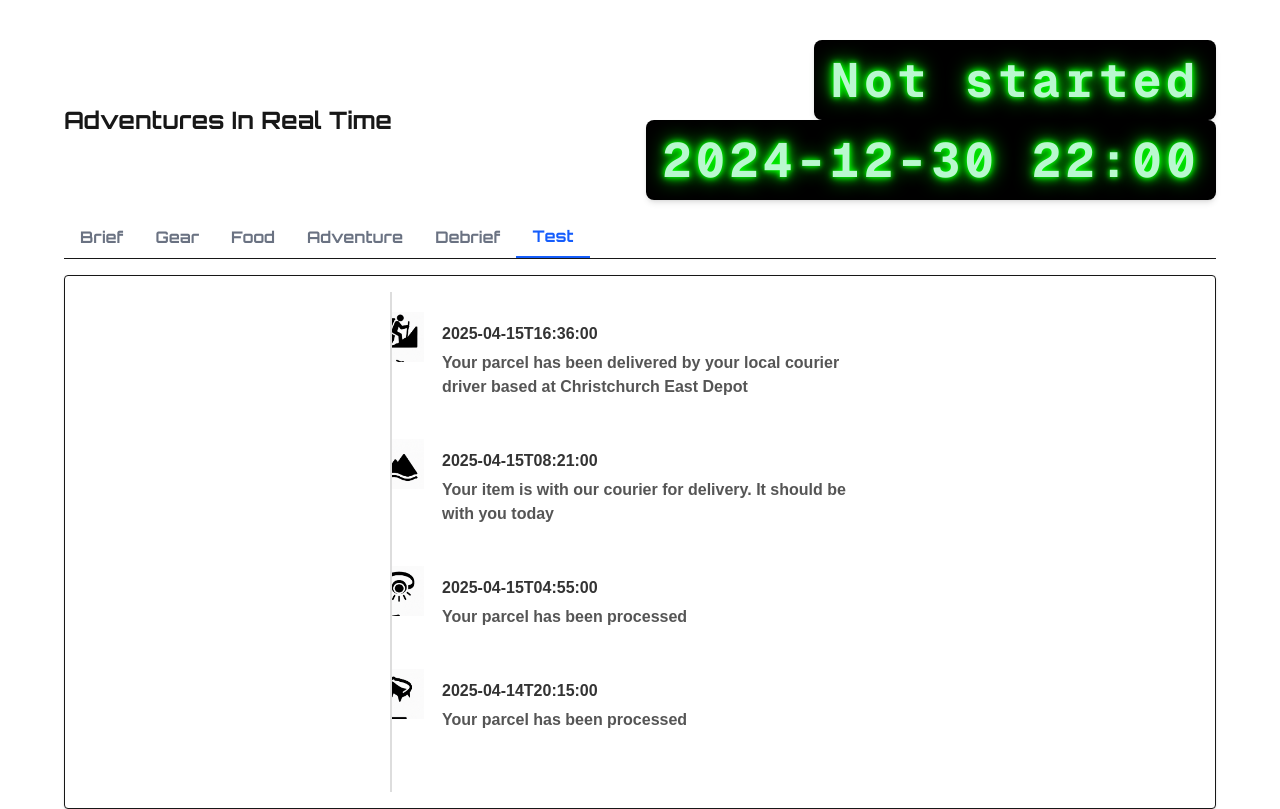
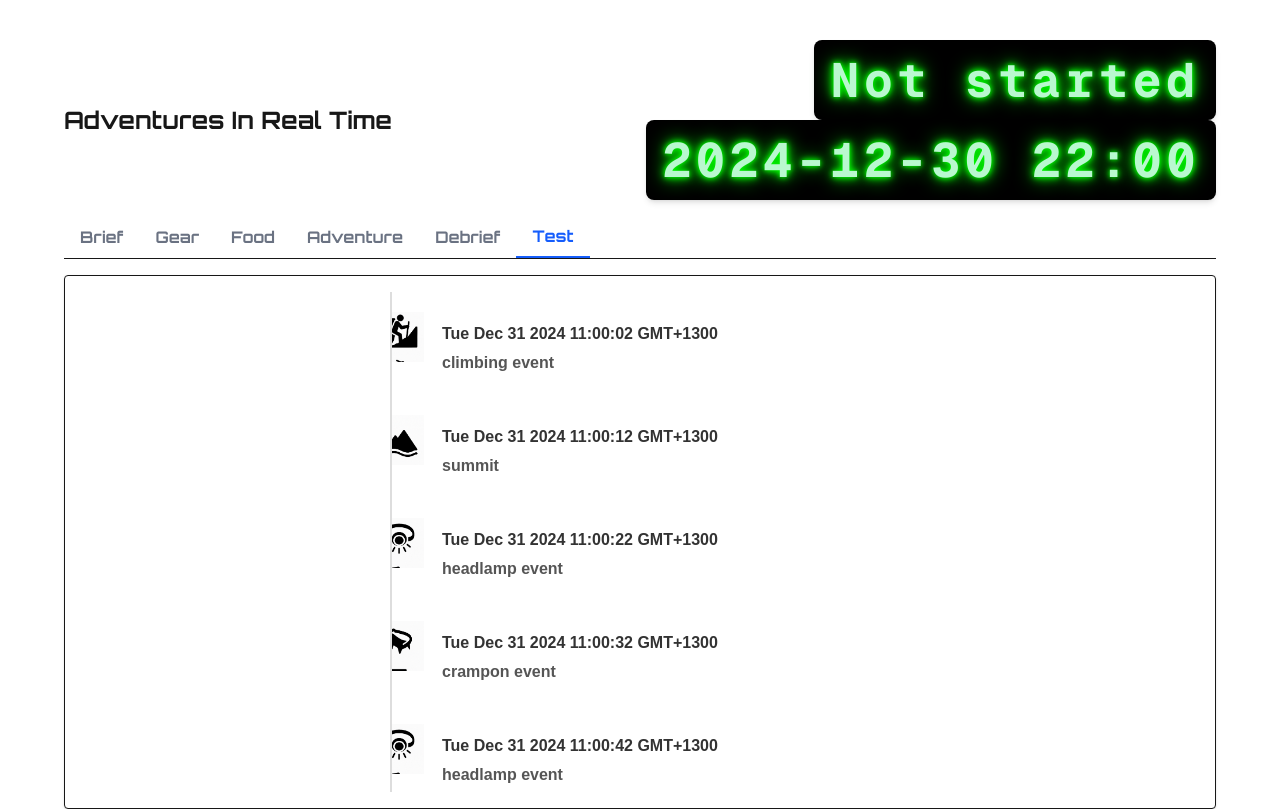
Before and after one commit to ScollyNZ/airt, a Next.js app: page / in a window 1280 px wide. Both pictures are taken after a click on the button "Test". Built offline with nearby package versions, Linux system fonts and the light colour scheme.

Commit message:
event time line mostly works. Should only scroll when current event changes, and only if user is not interacting with the component

```diff
--- a/app/components/EventTimeLinev2.jsx
+++ b/app/components/EventTimeLinev2.jsx
@@ -1,4 +1,5 @@
-import React, { useState, useRef } from 'react';
+import React, { useState, useRef, useEffect } from 'react';
+import { useTimeController } from './TimeControllerContext';
 
 // Inline styles for the timeline component
 const timelineStyles = {
@@ -9,7 +10,7 @@ const timelineStyles = {
     padding: '20px 0',
     borderLeft: '2px solid #ddd',
     fontFamily: 'Arial, sans-serif',
-    overflowY: 'auto', // Enable scrolling
+    overflowY: 'auto', // Enable scrolling within the container
     height: '500px', // Set a height for the scrollable container
   },
   point: {
@@ -24,6 +25,9 @@ const timelineStyles = {
   },
   pointHover: {
     backgroundColor: '#d4f8d4', // Light green background on hover
+  },
+  nextEvent: {
+    backgroundColor: '#d4f8d4', // Light green background for the next event
   },
   iconContainer: {
     position: 'absolute',
@@ -50,24 +54,46 @@ const timelineStyles = {
 
 const EventTimeLinev2 = ({ points }) => {
   const [hoveredIndex, setHoveredIndex] = useState(null); // Track the hovered event
+  const { register, getAdventureTime } = useTimeController();
+  const [currentTime, setCurrentTime] = useState(0); // AdventureTime
+  const [nextEvent, setNextEvent] = useState(null); // Track the next event
   const timelineRef = useRef(null);
 
+  useEffect(() => {
+    // Register the AdventureClock with the TimeController
+    const unregister = register('event-time-line', () => {
+      // Update the absolute AdventureTime
+      const adventureTime = getAdventureTime();
+      receiveCurrentTime(adventureTime);
+    });
+
+    return () => unregister(); // Cleanup on unmount
+  }, [register, getAdventureTime]);
+
   // Function to handle real-time simulation and scroll to the next event
-  const receiveRealTime = (realTime) => {
+  const receiveCurrentTime = (adventureTime) => {
     if (!timelineRef.current) return;
+
+    console.log('EventTimeLine received AdventureTime!:', adventureTime);
 
     // Find the next event that will occur after the given realTime
     const nextEvent = points.find(
-      (point) => new Date(point.time) > new Date(realTime)
+      (point) =>
+        new Date(adventureTime - 5000) < new Date(point.time) &&
+        new Date(point.time) < new Date(adventureTime + 5000)
     );
+
+    console.log('found Next event:', nextEvent);
+
+    setNextEvent(nextEvent); // Update the next event state
 
     if (nextEvent) {
       // Scroll to the next event
       const eventIndex = points.indexOf(nextEvent);
       const eventElement = timelineRef.current.children[eventIndex];
-      if (eventElement) {
-        eventElement.scrollIntoView({ behavior: 'smooth', block: 'center' });
-        setCurrentTime(nextEvent.time); // Update the current time state
+      if (eventElement && timelineRef.current) {
+        const offsetTop = eventElement.offsetTop;
+        timelineRef.current.scrollTop = offsetTop; // Scroll the container to the top of the event
       }
     }
   };
@@ -80,8 +106,9 @@ const EventTimeLinev2 = ({ points }) => {
     const eventIndex = points.findIndex((point) => point.time === eventTime);
     if (eventIndex !== -1) {
       const eventElement = timelineRef.current.children[eventIndex];
-      if (eventElement) {
-        eventElement.scrollIntoView({ behavior: 'smooth', block: 'center' });
+      if (eventElement && timelineRef.current) {
+        const offsetTop = eventElement.offsetTop;
+        timelineRef.current.scrollTop = offsetTop; // Scroll the container to the top of the event
       }
     }
   };
@@ -94,6 +121,7 @@ const EventTimeLinev2 = ({ points }) => {
           style={{
             ...timelineStyles.point,
             ...(hoveredIndex === index ? timelineStyles.pointHover : {}),
+            ...(nextEvent === point ? timelineStyles.nextEvent : {}), // Apply nextEvent style
           }}
           onMouseEnter={() => setHoveredIndex(index)} // Set hovered index on mouse enter
           onMouseLeave={() => setHoveredIndex(null)} // Clear hovered index on mouse leave
--- a/app/page.tsx
+++ b/app/page.tsx
@@ -9,10 +9,12 @@ import { useTimeController } from './components/TimeControllerContext';
 
 
 const pointsOfInterest = [
-  { time: '2025-04-15T16:36:00', description: 'Your parcel has been delivered by your local courier driver based at Christchurch East Depot', type: 'climb'},
-  { time: '2025-04-15T08:21:00', description: 'Your item is with our courier for delivery. It should be with you today',type: 'summit' },
-  { time: '2025-04-15T04:55:00', description: 'Your parcel has been processed',type:'headlamp' },
-  { time: '2025-04-14T20:15:00', description: 'Your parcel has been processed',type:'crampon' },
+  { time: 'Tue Dec 31 2024 11:00:02 GMT+1300', description: 'climbing event', type: 'climb'},
+  { time: 'Tue Dec 31 2024 11:00:12 GMT+1300', description: 'summit',type: 'summit' },
+  { time: 'Tue Dec 31 2024 11:00:22 GMT+1300', description: 'headlamp event',type:'headlamp' },
+  { time: 'Tue Dec 31 2024 11:00:32 GMT+1300', description: 'crampon event',type:'crampon' },
+  { time: 'Tue Dec 31 2024 11:00:42 GMT+1300', description: 'headlamp event',type:'headlamp' },
+  { time: 'Tue Dec 31 2024 11:00:52 GMT+1300', description: 'crampon event',type:'crampon' },
 ];
 
 function TabTripBrief({ briefText }) {
--- a/public/data/mt-murchison-2025-04-23/mt-muchison-2025-04-13.md
+++ b/public/data/mt-murchison-2025-04-23/mt-muchison-2025-04-13.md
@@ -2,9 +2,9 @@
 
 **Mt Murchison** stands in the back of Arthur's Pass, in the South Island of New Zealand. At 2408 meters high, it doesn't quite make it into the top 100 lists, landing in position 101. [ClimbNZ.org.nz](https://climbnz.org.nz) lists the [White Glacier Route](https://climbnz.org.nz/nz/si/arthurs-pass/shaler-range/mt-murchison/white-glacier-route) as a Grade 1.
 
-While I've climbed plenty of harder routes, my 15-year-old climbing partner has not. The main challenge is the 21km walk in along the Waimakariri River to Carrington Hut, then a left turn into the White River. This makes for a long, but achievable, first day.
+While I've climbed plenty of harder routes, my 15-year-old climbing partner has not. The main challenge is the 21km walk in along the Waimakariri River to Carrington Hut, then a left turn into the White River, with a final short, sharp climb to Barker hut (1500m). This makes for a long, but achievable, first day. We'll park the car at Klondyke corner, at about 700m, and climb to 2400m of the following two days.
 
-Easter weekend just rained, with a few heavy rain warnings. The Waimakariri river, which the White River feeds into, had been flowing at ~40cum/s for the previous week. At midnight on the 20th it was flowing at 150cum/s but the peak rain is over. It can take a few days to drop back to normal levels after a rain event.
+Easter weekend just rained, with a few heavy rain warnings. The Waimakariri river, which the White River feeds into, had been flowing at ~40cum/s for the previous week. At midnight on the 20th it was flowing at 150cum/s and later peaked at 300cum/s but the peak rain is over. It can take a few days to drop back to normal levels after a rain event.
 
 This route requires many crossings of the Waimakariri river and the White river so the trip will have be to cancelled, or further delayed, if the rain persists.
 
```
